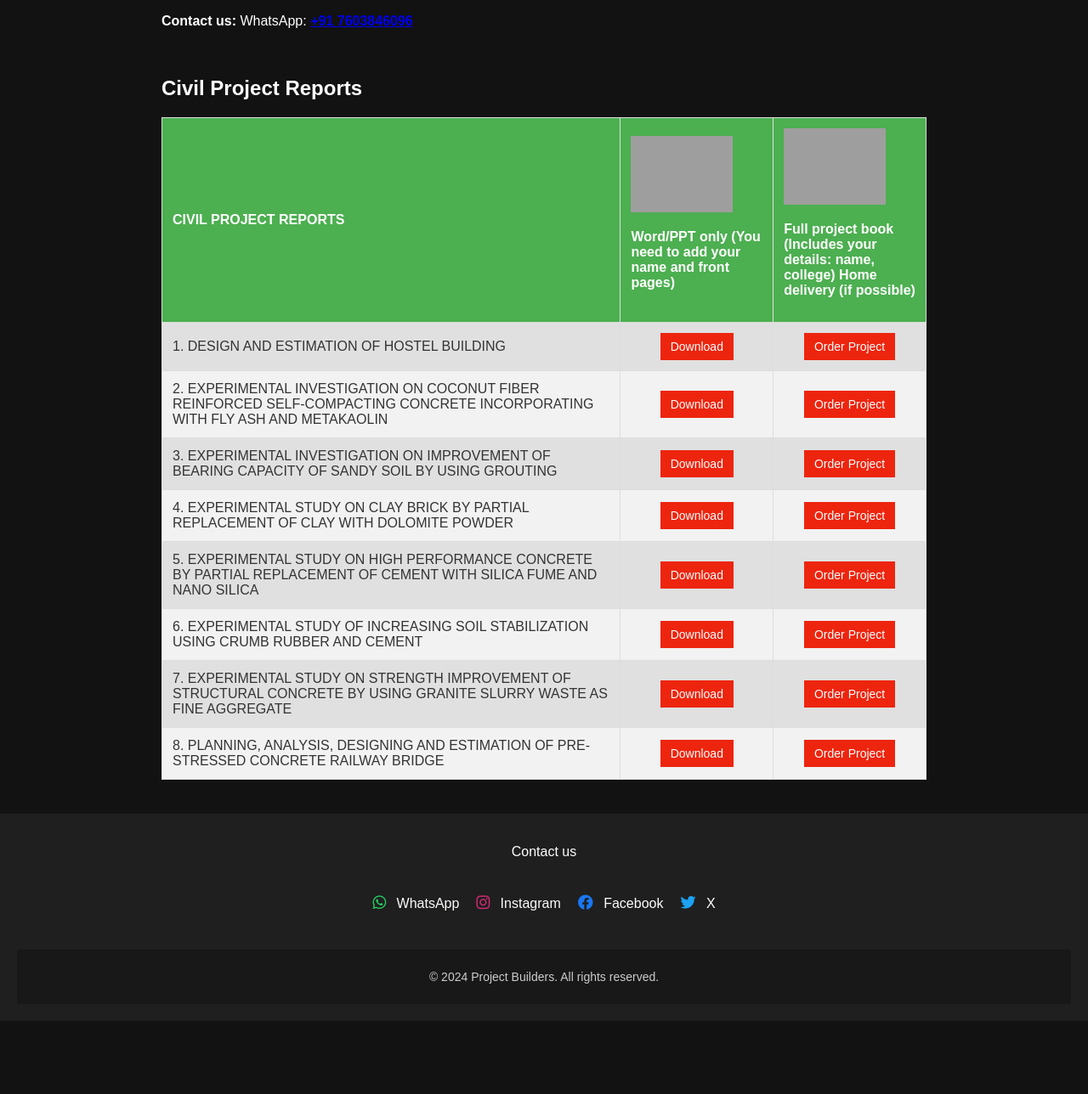
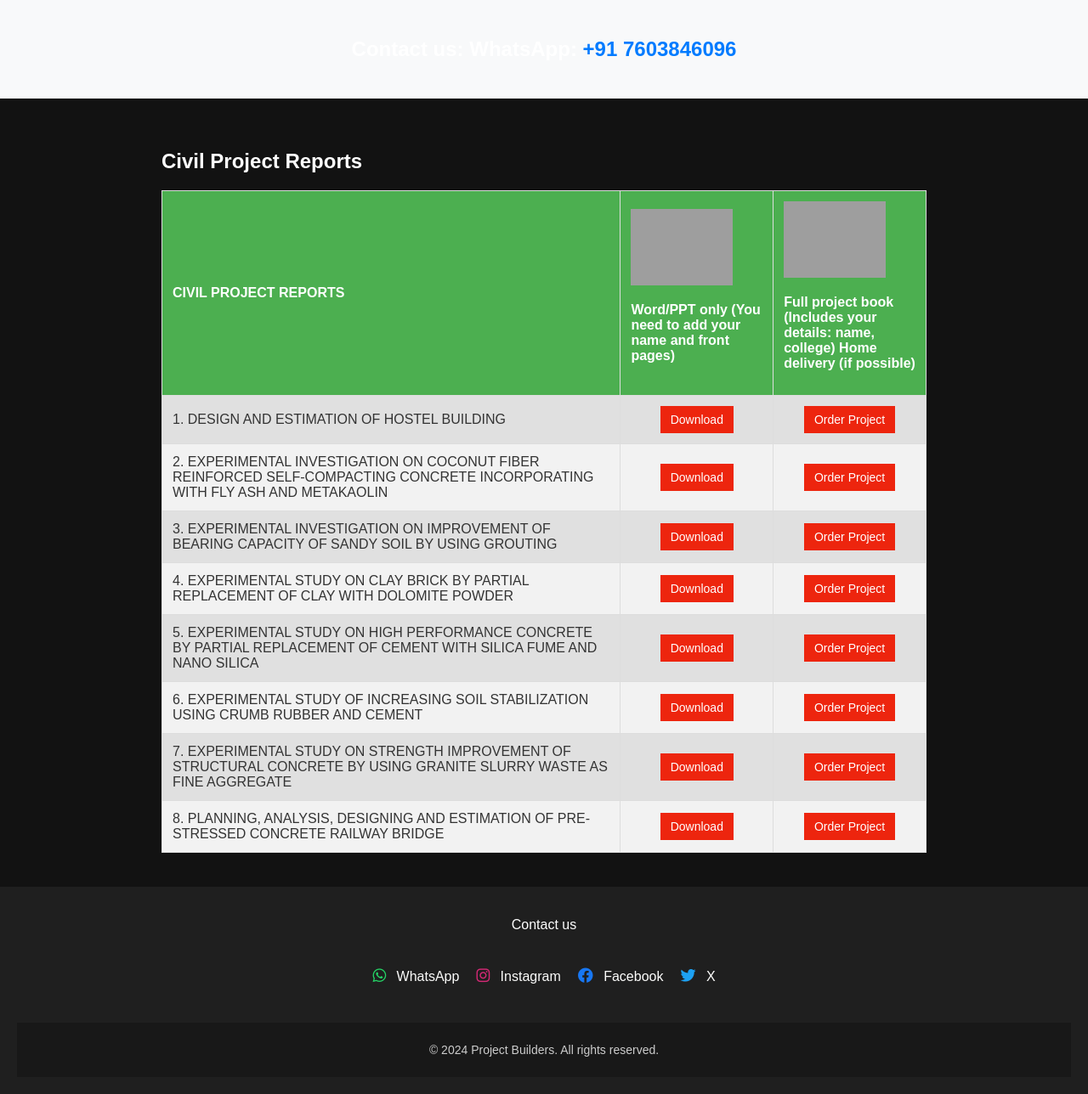
Before and after one commit to meyyarasu-tg/PROJECT-BUILDERS, a PHP site: page /civil-project-reports.html in a window 1280 px wide. Shown: the part 68-1356 px from the top of the page at 85% size. Before the commit the page ends 1270 px from the top, so only its background shows below. Run offline with PHP 8.4, Linux system fonts and the light colour scheme; grey boxes are pictures that could not be loaded.

Commit message:
Update styles.css

```diff
--- a/styles.css
+++ b/styles.css
@@ -451,3 +451,21 @@ html, body {
         button:hover {
             background-color: #ed250e;
         }
+
+.contact-section {
+    background-color: #f8f9fa;
+    padding: 20px 0;
+    text-align: center;
+    font-size: 24px; /* Larger font size */
+    font-weight: bold;
+    margin-bottom: 20px; /* Space below the contact section */
+}
+
+.contact-section a {
+    color: #007bff;
+    text-decoration: none;
+}
+
+.contact-section a:hover {
+    color: #0056b3;
+}
```
